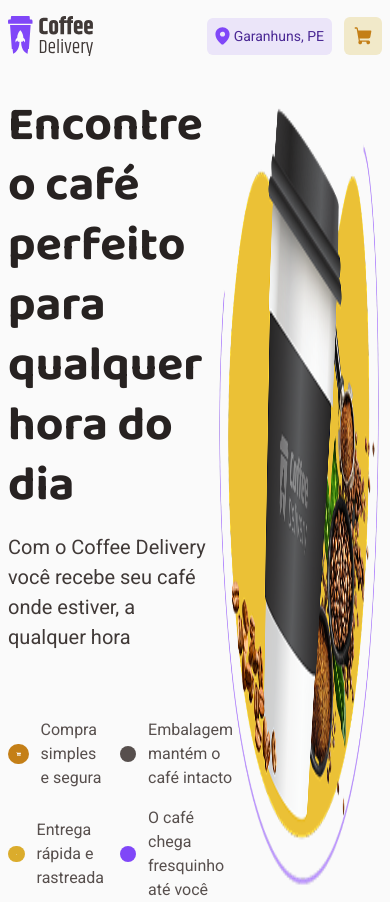
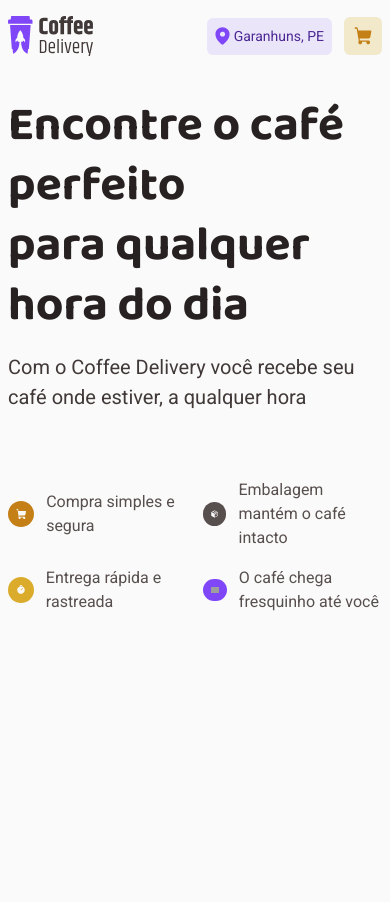
Before and after one commit to Dynylson/coffee-shop, a Next.js app: page / in a window 390 px wide. After the commit the page ends 844 px from the top, so only its background shows below. Built offline with nearby package versions, Linux system fonts and the light colour scheme; grey boxes are pictures that could not be loaded.

Commit message:
feat: remove image banner from smaller devices

```diff
--- a/src/components/HeroSection/index.tsx
+++ b/src/components/HeroSection/index.tsx
@@ -27,7 +27,7 @@
           ))}
         </div>
       </div>
-      <div className="flex justify-center">
+      <div className="hidden lg:flex justify-center">
         <Image
           src="/coffee-delivery.png"
           width={476}
```
